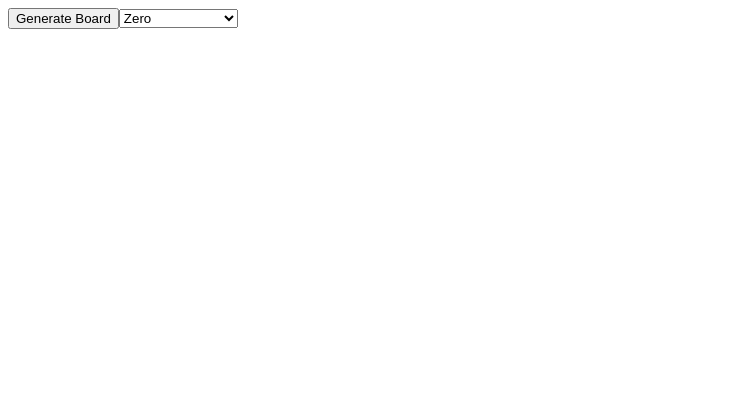
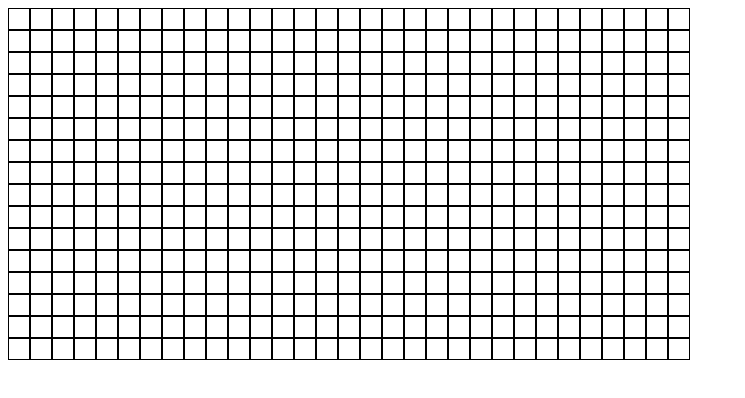
Before and after one commit to Burseylj/MinesweeperPrime, an Angular app: page / in a window 1280 px wide. Shown: the top 398 px of the page, without its empty margins (0-745 px from the left). Built offline with nearby package versions, Linux system fonts and the light colour scheme.

Commit message:
Add game board basic playability

```diff
--- a/package.json
+++ b/package.json
@@ -28,6 +28,7 @@
     "@angular/compiler-cli": "~12.0.1",
     "@types/jasmine": "~3.6.0",
     "@types/node": "^12.11.1",
+    "angular-cli-ghpages": "^1.0.7",
     "jasmine-core": "~3.7.0",
     "karma": "~6.3.0",
     "karma-chrome-launcher": "~3.1.0",
--- a/src/app/app.component.html
+++ b/src/app/app.component.html
@@ -1 +1 @@
-<mspp-debug-board></mspp-debug-board>
+<mspp-game-board></mspp-game-board>
--- a/src/app/app.module.ts
+++ b/src/app/app.module.ts
@@ -4,12 +4,14 @@ import { BrowserModule } from '@angular/platform-browser';
 import { AppComponent } from './app.component';
 import { DebugBoardComponent } from './debug-board/debug-board.component';
 import { FormsModule } from '@angular/forms';
+import { GameBoardComponent } from './game-board/game-board.component';
 
 
 @NgModule({
   declarations: [
     AppComponent,
-    DebugBoardComponent
+    DebugBoardComponent,
+    GameBoardComponent
   ],
   imports: [
     BrowserModule,
--- a/src/app/debug-board/debug-board.component.ts
+++ b/src/app/debug-board/debug-board.component.ts
@@ -1,4 +1,4 @@
-import { Component, OnInit } from '@angular/core';
+import { Component } from '@angular/core';
 import { MatrixGeneratorService } from '../core/matrix-generator.service';
 import { Algorithm } from 'src/types/mspp-types';
 
@@ -8,7 +8,7 @@ import { Algorithm } from 'src/types/mspp-types';
   templateUrl: './debug-board.component.html',
   styleUrls: ['./debug-board.component.scss']
 })
-export class DebugBoardComponent implements OnInit {
+export class DebugBoardComponent {
 
   minefield: number[][] = [];
   rows: number = 16;
@@ -20,9 +20,6 @@ export class DebugBoardComponent implements OnInit {
 
   //todo: set seed, set algorithm, button to reload that shows seed
   constructor(private matrixGeneratorService: MatrixGeneratorService) { }
-
-  ngOnInit(): void {
-  }
 
   getBoard() {
     switch (this.selectedAlgorithm) {
--- /dev/null
+++ b/src/app/game-board/game-board.component.html
@@ -0,0 +1,9 @@
+<div *ngFor="let row of cells; let rowIdx = index">
+    <span *ngFor="let cell of row; let colIdx = index"
+        [class.revealed]="cell.isRevealed"
+        [class.mine]="cell.isMine && cell.isRevealed"
+        (click)="cellClicked(rowIdx, colIdx, $event)"
+        (contextmenu)="cellRightClicked(rowIdx, colIdx, $event)">
+        {{ getCellContent(cell) }}
+    </span>
+</div>
--- /dev/null
+++ b/src/app/game-board/game-board.component.scss
@@ -0,0 +1,15 @@
+span {
+    width: 20px;
+    height: 20px;
+    display: inline-block;
+    border: 1px solid black;
+    vertical-align: top;
+  }
+
+  .revealed {
+    background-color: lightgray;
+  }
+
+  .mine {
+    background-color: red;
+  }
--- /dev/null
+++ b/src/app/game-board/game-board.component.ts
@@ -0,0 +1,135 @@
+import { Component, OnInit } from '@angular/core';
+import { MatrixGeneratorService } from '../core/matrix-generator.service';
+import { Cell, Vector } from './game-board.model';
+import { BinaryMatrix } from 'src/types/mspp-types';
+
+@Component({
+  selector: 'mspp-game-board',
+  templateUrl: './game-board.component.html',
+  styleUrls: ['./game-board.component.scss']
+})
+export class GameBoardComponent implements OnInit {
+
+  cells: Cell[][] = []
+  minefield: BinaryMatrix = [];
+  rows: number = 16;
+  columns: number = 31;
+  mines: number = 70;
+  adjacencies: Vector[] = [
+    { x: -1, y: -1 },
+    { x: -1, y: 0 },
+    { x: -1, y: 1 },
+    { x: 0, y: 1 },
+    { x: 1, y: 1 },
+    { x: 1, y: 0 },
+    { x: 1, y: -1 },
+    { x: 0, y: -1 }
+  ];
+
+  constructor(private matrixGeneratorService: MatrixGeneratorService) {
+    this.cells = this.getCells(matrixGeneratorService.getUnstructuredMatrixWithHoles(this.rows, this.columns, this.mines, 2))
+  }
+
+  getCells(matrix: BinaryMatrix): Cell[][] {
+
+    return matrix.map((row, rowIndex) => {
+      return row.map((element, colIndex) => {
+        const hasMine = element === 1
+
+        const adjacentMines = this.countAdjacentMines(rowIndex, colIndex, matrix);
+
+        return {
+          isMine: hasMine,
+          isRevealed: false,
+          isMarked: false,
+          adjacentMines: adjacentMines
+        };
+      });
+    });
+  }
+
+  private countAdjacentMines(rowIndex: number, colIndex: number, matrix: BinaryMatrix) {
+    let adjacentMines = 0
+    for (const { x, y } of this.adjacencies) {
+      const newRow = rowIndex + x;
+      const newCol = colIndex + y;
+      if (newRow >= 0 && newRow < matrix.length && newCol >= 0 && newCol < matrix[0].length) {
+        if (matrix[newRow][newCol] === 1) {
+          adjacentMines++;
+        }
+      }
+    }
+    return adjacentMines;
+  }
+
+  ngOnInit(): void {
+  }
+
+  cellClicked(row: number, column: number, $event: MouseEvent): void {
+    const cell = this.cells[row][column];
+
+    if (!cell.isMarked) {
+
+      if (cell.isMine) {
+        alert("Game Over: You clicked on a mine!");
+        cell.isRevealed = true
+        return;
+      } else {
+
+        this.revealAdjacentCells(row, column)
+      }
+    }
+  }
+
+  revealAdjacentCells(row: number, column: number): void {
+
+    const stack: { row: number, col: number }[] = [{ row, col: column }];
+
+    while (stack.length > 0) {
+      const { row, col } = stack.pop()!;
+
+      if (!(this.cells[row][col].isRevealed || this.cells[row][col].isMarked)) {
+        this.cells[row][col].isRevealed = true;
+
+        if (this.cells[row][col].adjacentMines === 0) {
+          for (const { x, y } of this.adjacencies) {
+            const newRow = row + x;
+            const newCol = col + y;
+
+            if (newRow >= 0 && newRow < this.rows && newCol >= 0 && newCol < this.columns) {
+              stack.push({ row: newRow, col: newCol });
+            }
+          }
+        }
+      }
+    }
+  }
+
+
+  cellRightClicked(rowIdx: number, colIdx: number, $event: MouseEvent): void {
+    $event.preventDefault()
+    const cell = this.cells[rowIdx][colIdx];
+
+    if (!cell.isRevealed) {
+      cell.isMarked = !cell.isMarked;
+    }
+  }
+
+  getCellContent(cell: Cell): string {
+    if (cell.isMarked) {
+      return 'X';
+    }
+
+    if (cell.isRevealed) {
+      if (cell.isMine) {
+        return 'M';
+      } else if (cell.adjacentMines === 0) {
+        return '';
+      } else {
+        return cell.adjacentMines.toString();
+      }
+    }
+
+    return '';
+  }
+}
```
Also changed, not shown: src/app/game-board/game-board.model.ts (added, +11 -0 lines), 2 other files (tests, documents, lock files or other folders).
